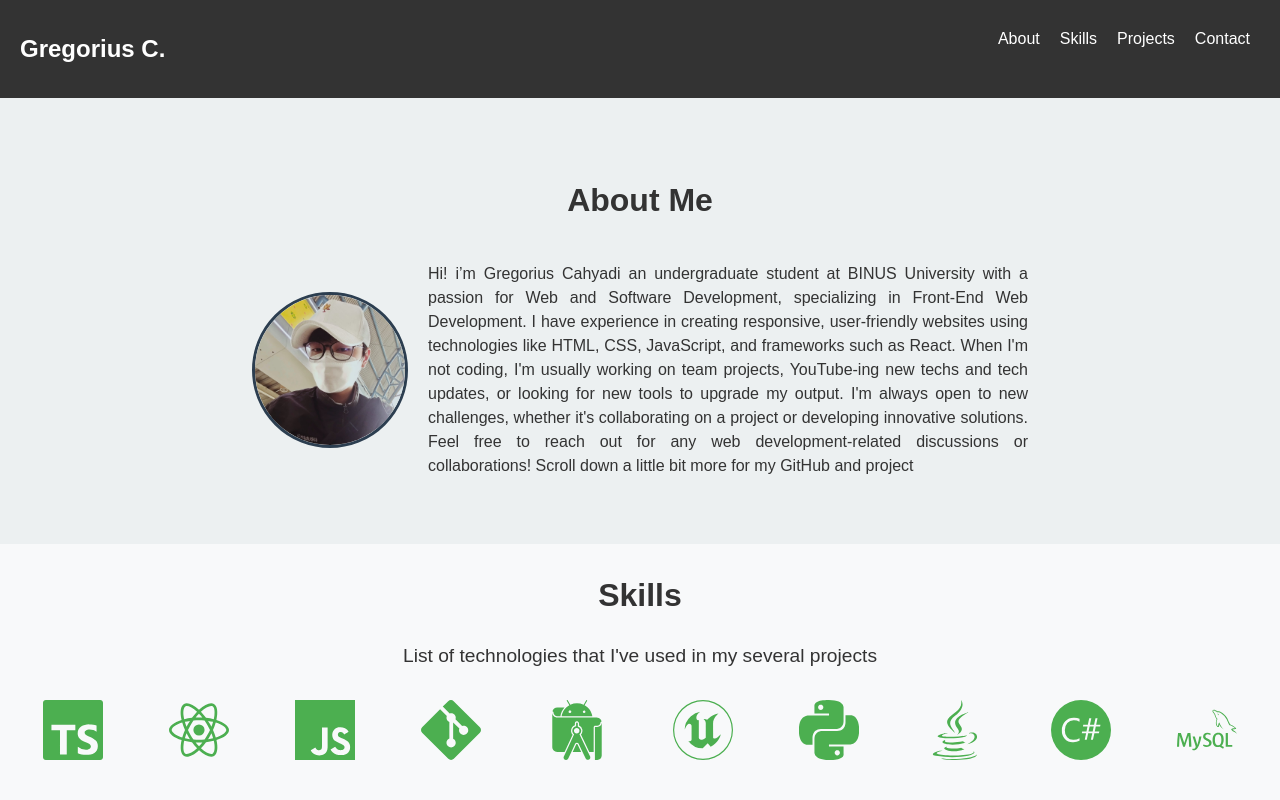
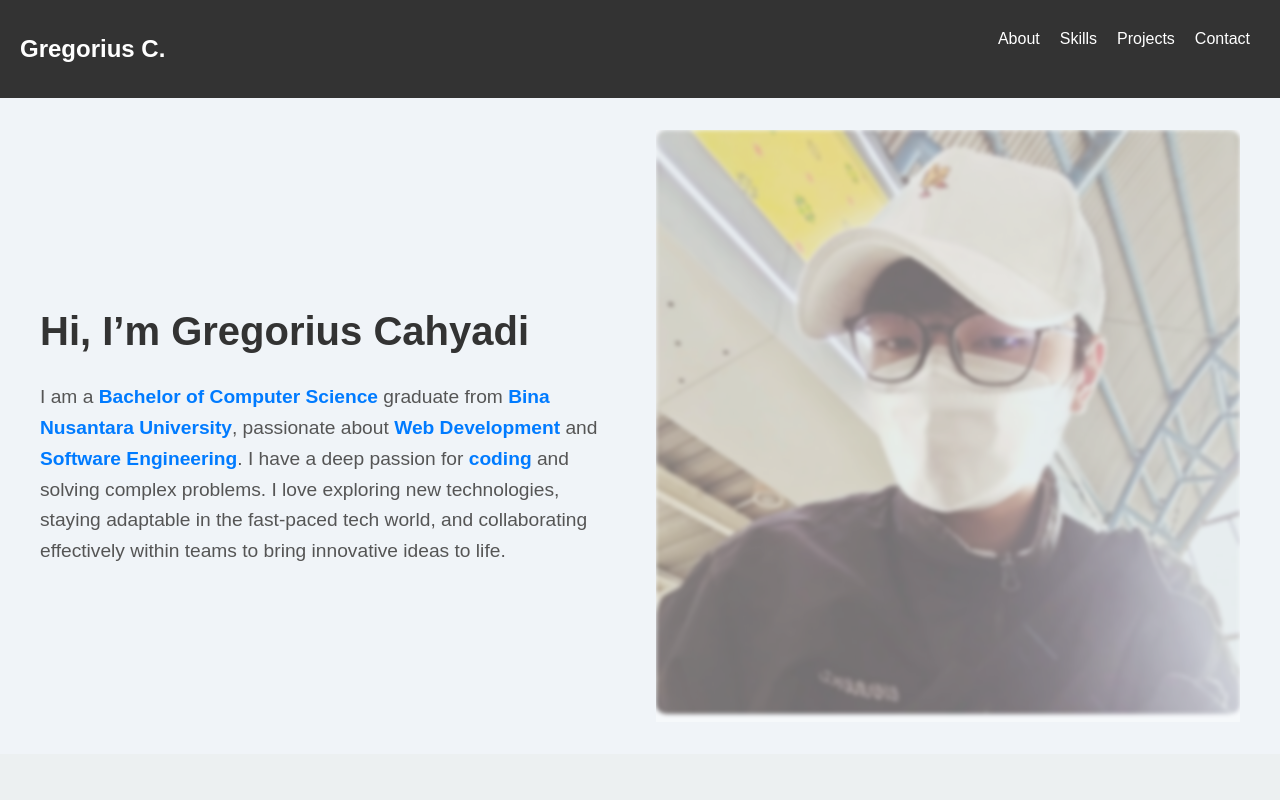
Before and after one commit to Gruzli/Portofolio, a React (Create React App) app: page / in a window 1280 px wide. Shown: the top 800 px of the page. Built offline with nearby package versions, Linux system fonts and the light colour scheme.

Commit message:
Update Intro

```diff
--- a/src/App.js
+++ b/src/App.js
@@ -1,6 +1,7 @@
 // src/App.js
 import React from 'react';
 import Navbar from './components/Navbar';
+import Intro from "./components/Intro";
 import About from './components/About';
 import Skills from './components/Skills';
 import FeaturedProjects from './components/FeaturedProjects';
@@ -11,6 +12,7 @@ function App() {
   return (
     <div>
       <Navbar />
+      <Intro />
       <About />
       <Skills />
       <FeaturedProjects />
--- /dev/null
+++ b/src/components/Intro.css
@@ -0,0 +1,72 @@
+.intro {
+    display: flex;
+    justify-content: center;
+    align-items: center;
+    padding: 2rem;
+    background-color: #f0f4f8;
+  }
+
+  .intro-content {
+    display: flex;
+    flex-direction: row;
+    justify-content: space-between;
+    align-items: center;
+    width: 100%;
+    max-width: 1200px;
+  }
+
+  .intro-text {
+    flex: 1;
+    padding-right: 2rem;
+    text-align: left;
+  }
+
+  .intro-text h1 {
+    font-size: 2.5rem;
+    color: #333;
+    margin-bottom: 1rem;
+  }
+
+  .intro-text p {
+    font-size: 1.2rem;
+    color: #555;
+    line-height: 1.6;
+    max-width: 700px;
+  }
+
+  .intro-text strong {
+    color: #007bff;
+  }
+
+  .intro-image {
+    flex: 1;
+    position: relative;
+  }
+
+  .fog-effect {
+    position: relative;
+    overflow: hidden;
+  }
+
+  .fog-effect img {
+    width: 100%;
+    height: auto;
+    border-radius: 10px;
+    filter: blur(2px);
+    transition: filter 0.3s ease;
+  }
+
+  .fog-effect:hover img {
+    filter: blur(0);
+  }
+
+  .fog-effect::after {
+    content: "";
+    position: absolute;
+    top: 0;
+    left: 0;
+    right: 0;
+    bottom: 0;
+    background: rgba(255, 255, 255, 0.4);
+    z-index: 1;
+  }
--- /dev/null
+++ b/src/components/Intro.js
@@ -0,0 +1,32 @@
+import React from "react";
+import profilePic from '../assets/profile.jpeg';
+import "./Intro.css";
+
+const Intro = () => {
+  return (
+    <section className="intro">
+      <div className="intro-content">
+        <div className="intro-text">
+          <h1>Hi, I’m Gregorius Cahyadi</h1>
+          <p>
+            I am a <strong>Bachelor of Computer Science</strong> graduate from{" "}
+            <strong>Bina Nusantara University</strong>, passionate about{" "}
+            <strong>Web Development</strong> and{" "}
+            <strong>Software Engineering</strong>. I have a deep passion for{" "}
+            <strong>coding</strong> and solving complex problems. I love exploring
+            new technologies, staying adaptable in the fast-paced tech world, and
+            collaborating effectively within teams to bring innovative ideas to
+            life.
+          </p>
+        </div>
+        <div className="intro-image">
+          <div className="fog-effect">
+            <img src={profilePic} alt="Gregorius Cahyadi" />
+          </div>
+        </div>
+      </div>
+    </section>
+  );
+};
+
+export default Intro;
```
